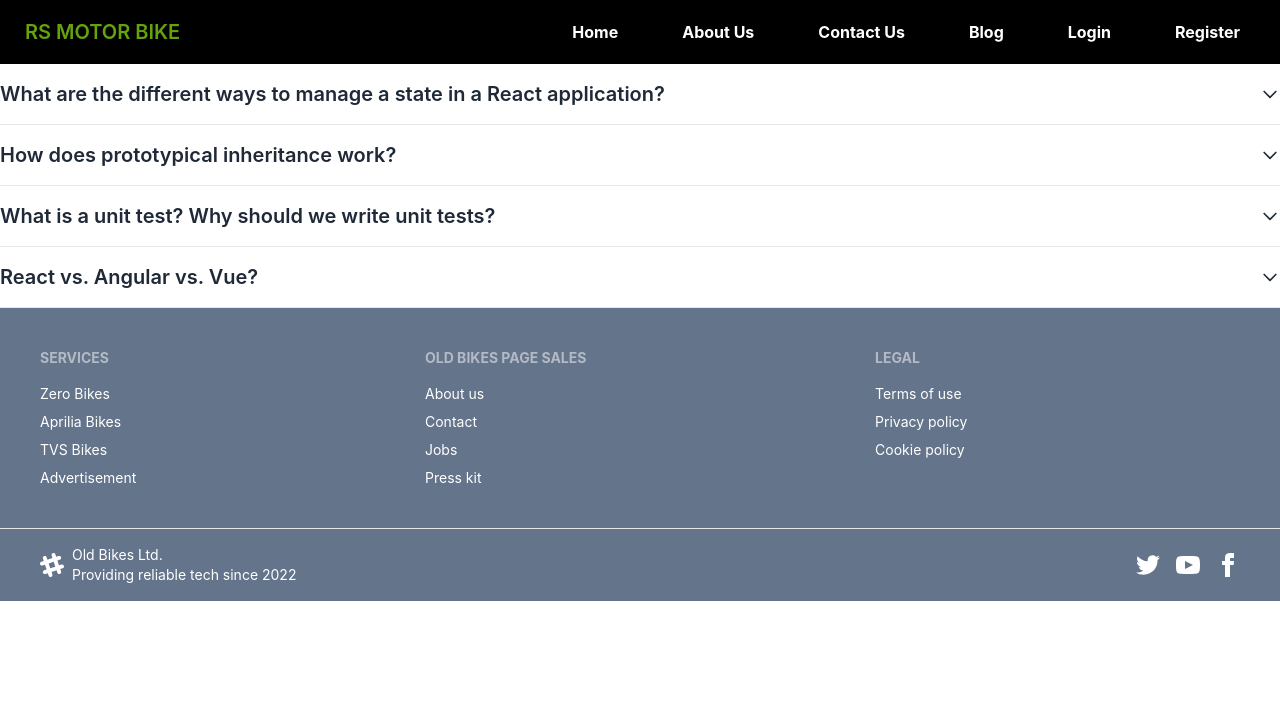
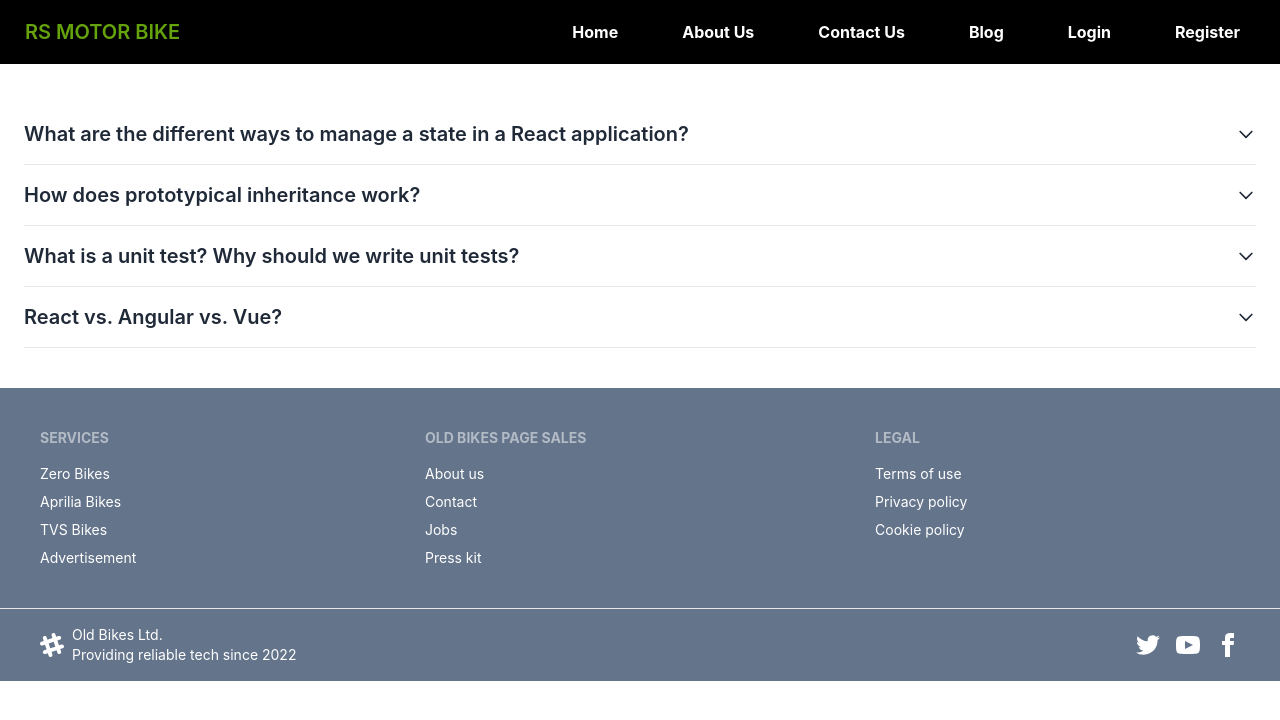
Before and after one commit to Mofassel100/The-Bike-People-client, a React (Create React App) app: page /blogs in a window 1280 px wide. Shown: the top 720 px of the page. Built offline with nearby package versions, Linux system fonts and the light colour scheme; no server answers.

Commit message:
blog  and some others code edite

```diff
--- a/src/ProductComponent/Blogs/Blogs.js
+++ b/src/ProductComponent/Blogs/Blogs.js
@@ -30,7 +30,9 @@ export default function Example() {
   };
 
   return (
-    <Fragment >
+    <div className="grid px-6 py-10 w-100 justify-center items-center">
+      <div className="w-100">
+      <Fragment  >
       <Accordion open={open === 1} icon={<Icon id={1} open={open} />}>
         <AccordionHeader onClick={() => handleOpen(1)}>
         What are the different ways to manage a state in a React application?
@@ -81,5 +83,8 @@ All three frameworks provide a solid basis for state-of-the-art front ends. Neve
         </AccordionBody>
       </Accordion>
     </Fragment>
+      </div>
+    </div>
+
   );
 }
```
